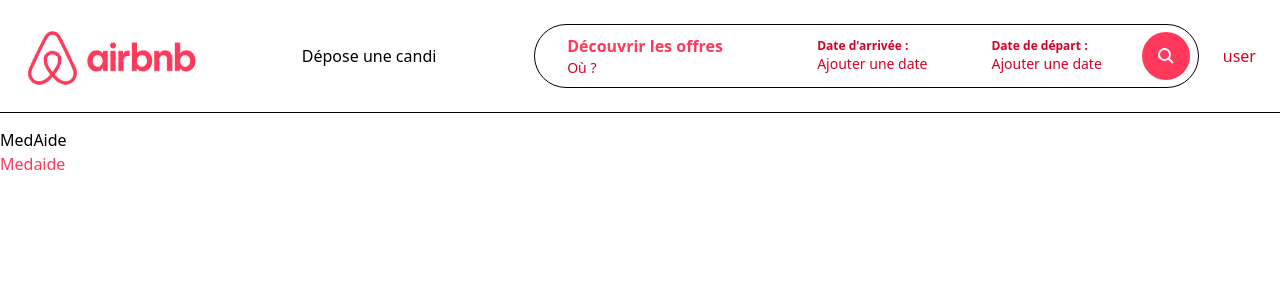
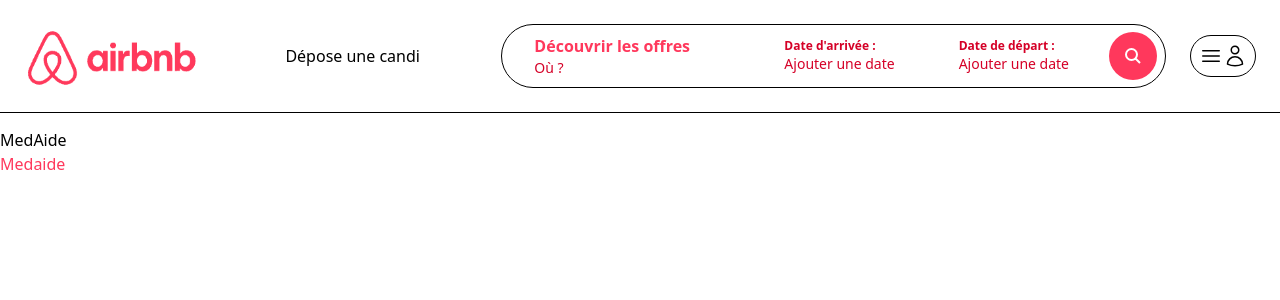
Before and after one commit to issou24/medaide, a Next.js app: page / in a window 1280 px wide. Shown: the top 300 px of the page. Built offline with nearby package versions, Linux system fonts and the light colour scheme.

Commit message:
prop butt

```diff
--- a/app/components/navbar/UserNav.tsx
+++ b/app/components/navbar/UserNav.tsx
@@ -1,6 +1,18 @@
 const UserNav = () => {
     return(
-        <p> user </p>
+            <div className="p-2 relative inline-block border rounded-full">
+                <button
+                    className="flex items-center"
+                >
+                    <svg fill="none" viewBox="0 0 24 24" strokeWidth="1.5" stroke="currentColor" className="w-6 h-6">
+                        <path strokeLinecap="round" strokeLinejoin="round" d="M3.75 6.75h16.5M3.75 12h16.5m-16.5 5.25h16.5" />
+                    </svg>
+
+                    <svg fill="none" viewBox="0 0 24 24" strokeWidth="1.5" stroke="currentColor" className="w-6 h-6">
+                        <path strokeLinecap="round" strokeLinejoin="round" d="M15.75 6a3.75 3.75 0 1 1-7.5 0 3.75 3.75 0 0 1 7.5 0ZM4.501 20.118a7.5 7.5 0 0 1 14.998 0A17.933 17.933 0 0 1 12 21.75c-2.676 0-5.216-.584-7.499-1.632Z" />
+                    </svg>
+                </button>
+            </div>
     )
 }
 
```
Also changed, not shown: app/components/navbar/AddPropertyButton.tsx (added).
